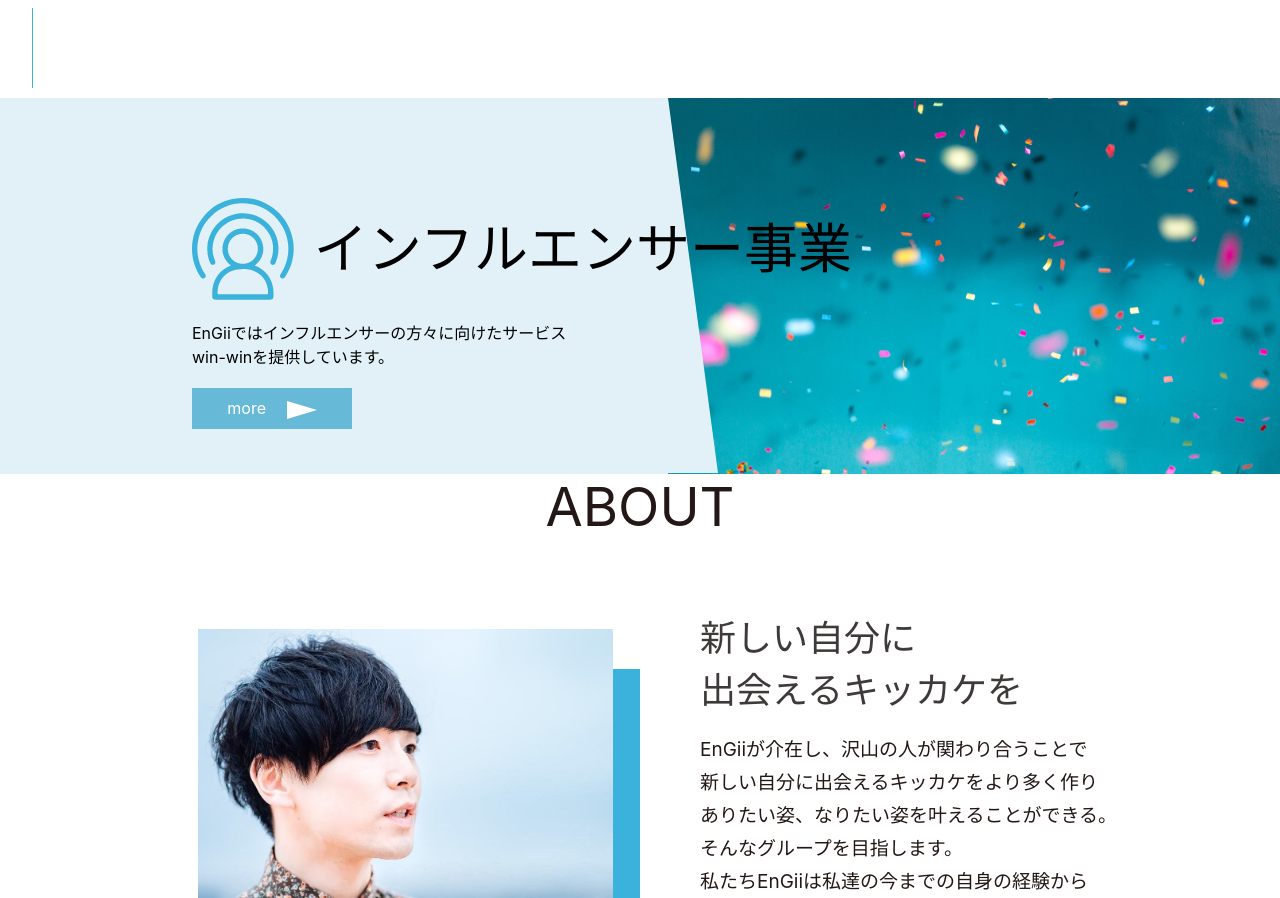
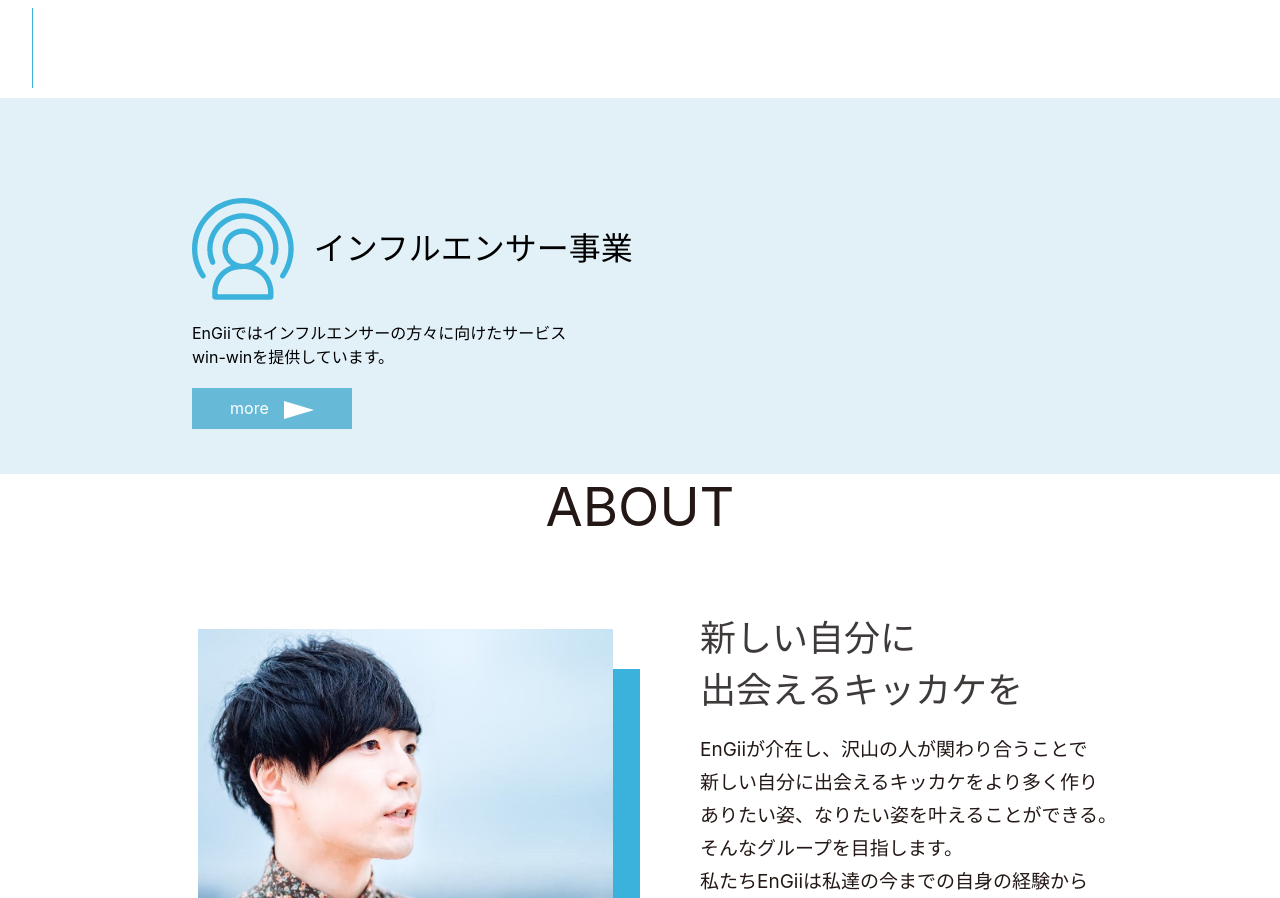
Before and after one commit to reiji-0720/EnGii-HP-recreate, a Nuxt app: page / in a window 1280 px wide. Shown: the part 1842-2740 px from the top of the page. Built offline with nearby package versions, Linux system fonts and the light colour scheme.

Commit message:
Revert "インフルエンサー"
This reverts commit c7de2b535a0e0160afa4a788f88b2b27b759e6fa.

```diff
--- a/components/influencer.vue
+++ b/components/influencer.vue
@@ -1,29 +1,22 @@
 <template>
     <div class="main-container">
-    <div class="influencerleft">
         <div class="title-box">
-        <img src="~/assets/influencer-logo.png" class="influencerLogo" width="15%" />
-        <h1 class="influencerhead">インフルエンサー事業</h1>
+            <img src="~/assets/influencer-logo.png" class="influencerLogo" width="15%">
+            <h1>インフルエンサー事業</h1>
         </div>
         <div class="content">
-        <p>
-          EnGiiではインフルエンサーの方々に向けたサービス
-          <br />win-winを提供しています。
-        </p>
+            <p>EnGiiではインフルエンサーの方々に向けたサービス<br>
+            win-winを提供しています。</p>
         </div>
         <div class="btn-more">
       <nuxt-link to class="influencer">
-          more
-          <Triangle />
+        more<Triangle />
       </nuxt-link>
     </div>
     </div>
-
-    <div class="influencerImg"></div>
-  </div>
 </template>
 <script>
-import Triangle from "~/components/Triangle.vue";
+import Triangle from '~/components/Triangle.vue'
 
 export default {
   components: {
@@ -32,55 +25,34 @@ export default {
 };
 </script>
 <style scoped>
-.influencerleft {
-  /* float: left; */
+    .main-container{
+        height:375.97px;
+        background-color: #e2f1f7;
+        padding: 0 15%;
     }
-.main-container {
-  height: 375.97px;
-  background-color: #e2f1f7;
-  padding: 0 0 0 15%;
-  width: 100%;
-  display: flex;
-  float: left;
-  position: relative;
-  z-index: 900;
+    .title-box{
+        padding-top:100px;
+        display:flex;
     }
-.title-box {
-  padding-top: 100px;
-  display: flex;
-}
-.influencerhead {
-  line-height: 101.65px;
+    h1{
+        line-height:101.65px;
         padding-left: 20px;
         font-weight: 100;
-  font-size: 54px;
     }
-
-.influencerImg::after {
-	left: 0;
-  content: "";
-  height: 0;
-  width: 0;
-  border-bottom: 375.97px solid #e2f1f7;
-  border-right: 50px solid transparent;
-  /* border-top: 50px solid white;
-  border-left: 50px solid yellow; */
-	display: block;
+    .influencerLogo{
+        height:101.65px;
+        width:101.65px;
     }
-.influencerLogo {
-  height: 101.65px;
-  width: 101.65px;
-}
-.content {
+    .content{
         margin-top: 20px;
         text-align: left;
     }
-.btn-more {
+    .btn-more{
         padding-top: 20px;
-  text-align: left;
-  float: left;
+        text-align:left;
+
     }
-.influencer {
+    .influencer{
         padding: 10px;
       text-align: center;
 	  display: inline-block;
@@ -89,19 +61,7 @@ export default {
       width: 159.89px;
       background-color: #66bad7;
       text-decoration: none;
-  color: #ffffff;
+      color: #FFFFFF;
       font-size: 16px;
     }
-
-.influencerImg {
-  display: inline-block;
-  background-image: url("~@/assets/influence.jpg");
-  background-size: cover;
-  background-position: center;
-  height: 375.97px;
-  width: 612px;
-  position: absolute;
-  right: 0;
-  z-index: -1;
-}
 </style>
```
Lines whose indentation alone changed are shown as unchanged.
